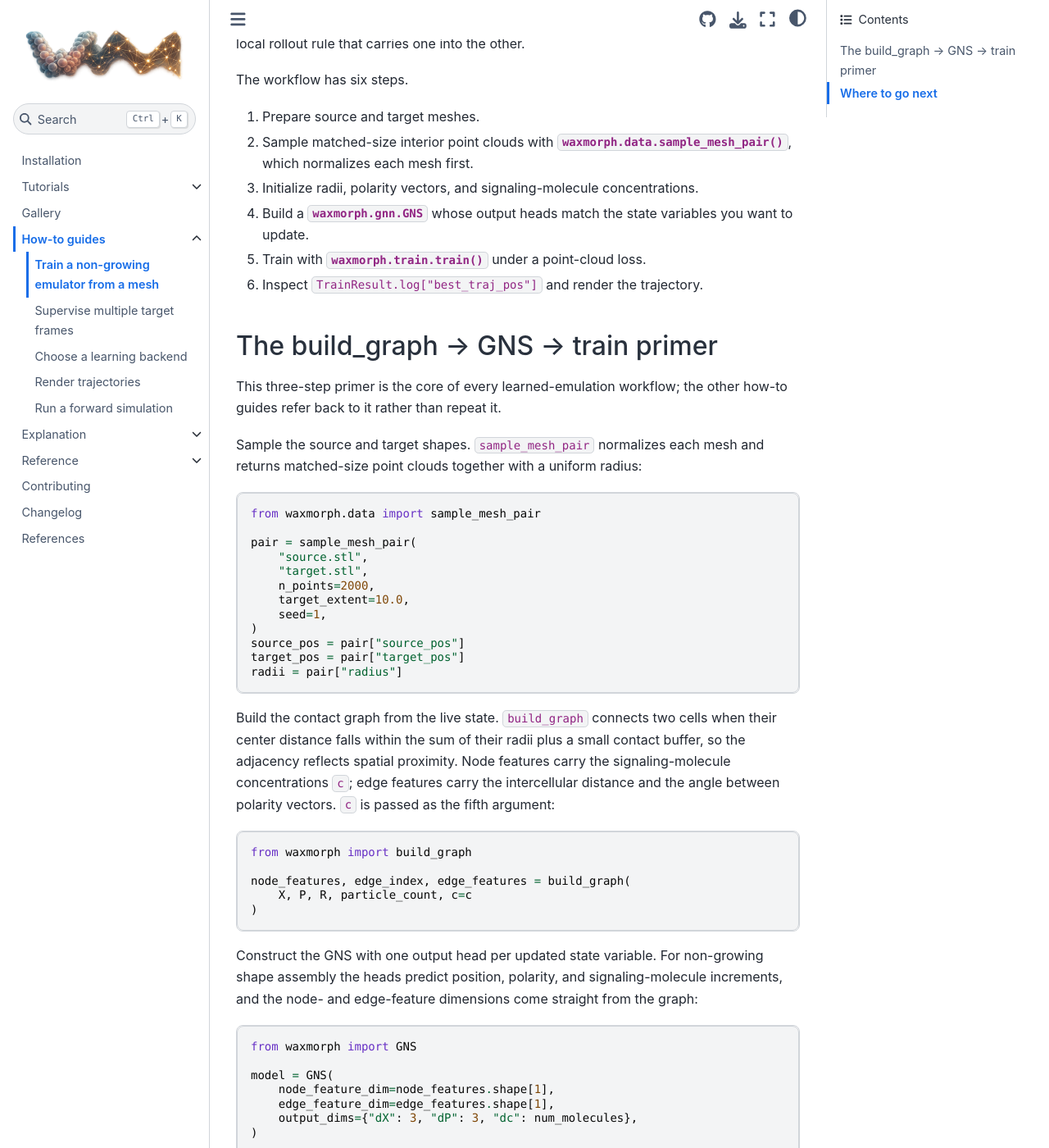
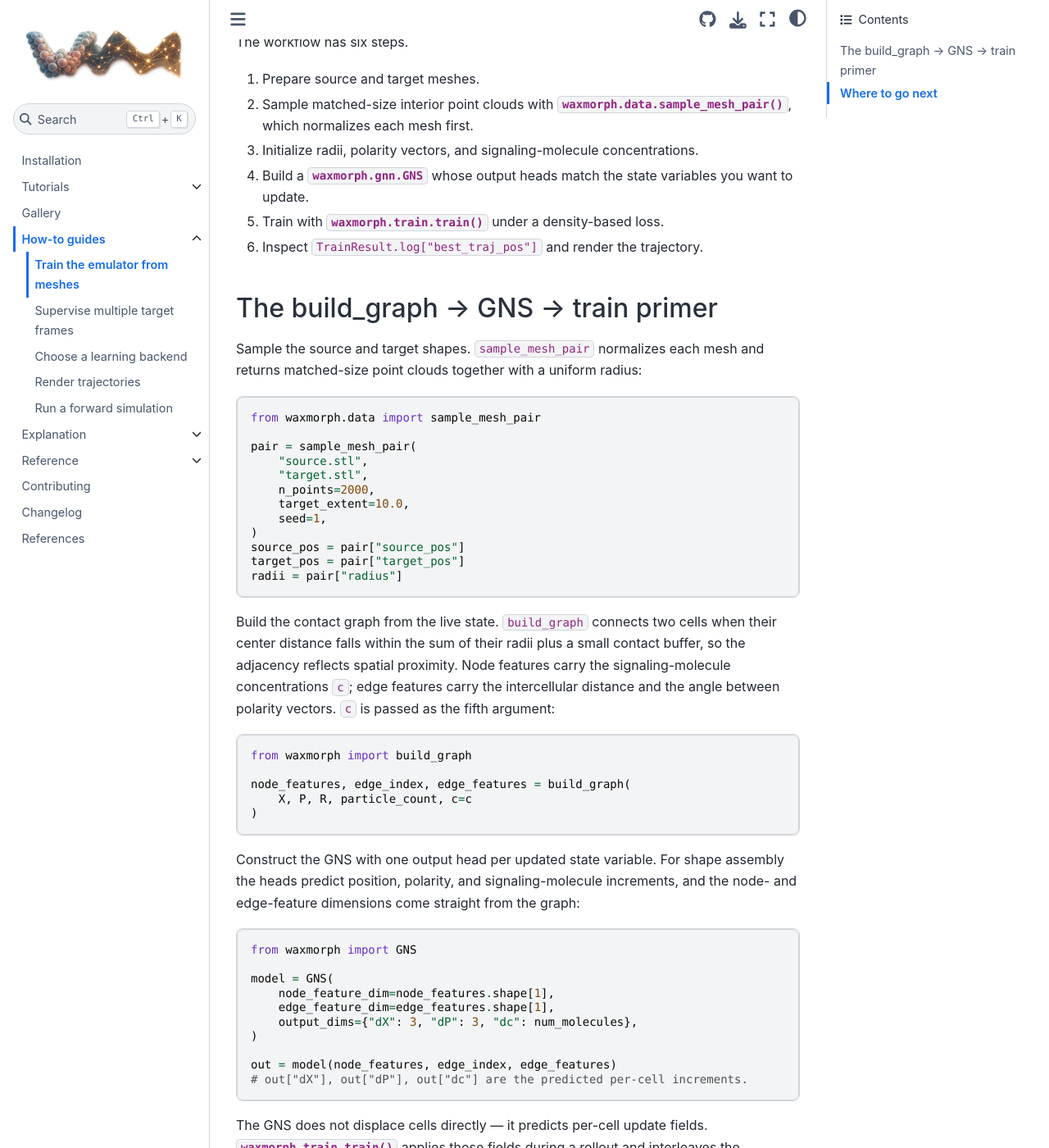
Before and after one commit to Computational-Morphogenomics-Group/waxmorph, a Sphinx documentation site: the page built from docs/how_to/mesh_to_emulator.rst, in a window 1280 px wide and 1400 px high, scrolled down 194 px. Shown: the whole window at 82% size. Built offline with Sphinx 7.4.7 and the Sphinx Book theme 1.1.4, drawn with Linux system fonts in a browser that asks for light colours; pages that are not in the unit, such as notebooks, are missing from menus; some of the changed text lies outside the part shown.

Commit message:
Minor update to wording

```diff
--- a/docs/how_to/mesh_to_emulator.rst
+++ b/docs/how_to/mesh_to_emulator.rst
@@ -1,6 +1,6 @@
 .. _mesh-to-emulator:
 
-Train a non-growing emulator from a mesh
+Train the emulator from meshes
 ========================================
 
 Take this path when your question is shape assembly with a fixed number of
@@ -15,16 +15,13 @@
 3. Initialize radii, polarity vectors, and signaling-molecule concentrations.
 4. Build a :class:`waxmorph.gnn.GNS` whose output heads match the state
    variables you want to update.
-5. Train with :func:`waxmorph.train.train` under a point-cloud loss.
+5. Train with :func:`waxmorph.train.train` under a density-based loss.
 6. Inspect ``TrainResult.log["best_traj_pos"]`` and render the trajectory.
 
 .. _gns-primer:
 
 The build_graph → GNS → train primer
 ------------------------------------
-
-This three-step primer is the core of every learned-emulation workflow; the
-other how-to guides refer back to it rather than repeat it.
 
 Sample the source and target shapes. ``sample_mesh_pair`` normalizes each mesh
 and returns matched-size point clouds together with a uniform radius:
@@ -60,7 +57,7 @@
    )
 
 Construct the GNS with one output head per updated state variable. For
-non-growing shape assembly the heads predict position, polarity, and
+shape assembly the heads predict position, polarity, and
 signaling-molecule increments, and the node- and edge-feature dimensions come
 straight from the graph:
 
@@ -119,7 +116,3 @@
   :doc:`multiple_targets`.
 * Run the same workflow on JAX: :doc:`choose_backend`.
 * Turn ``best_traj_pos`` into a movie: :doc:`render_trajectories`.
-
-The top-level :mod:`waxmorph.train`, :mod:`waxmorph.graph`, and
-:mod:`waxmorph.gnn` modules are PyTorch-compatible convenience exports.
-Importing from :mod:`waxmorph.torch` makes the backend choice explicit in code.
```
